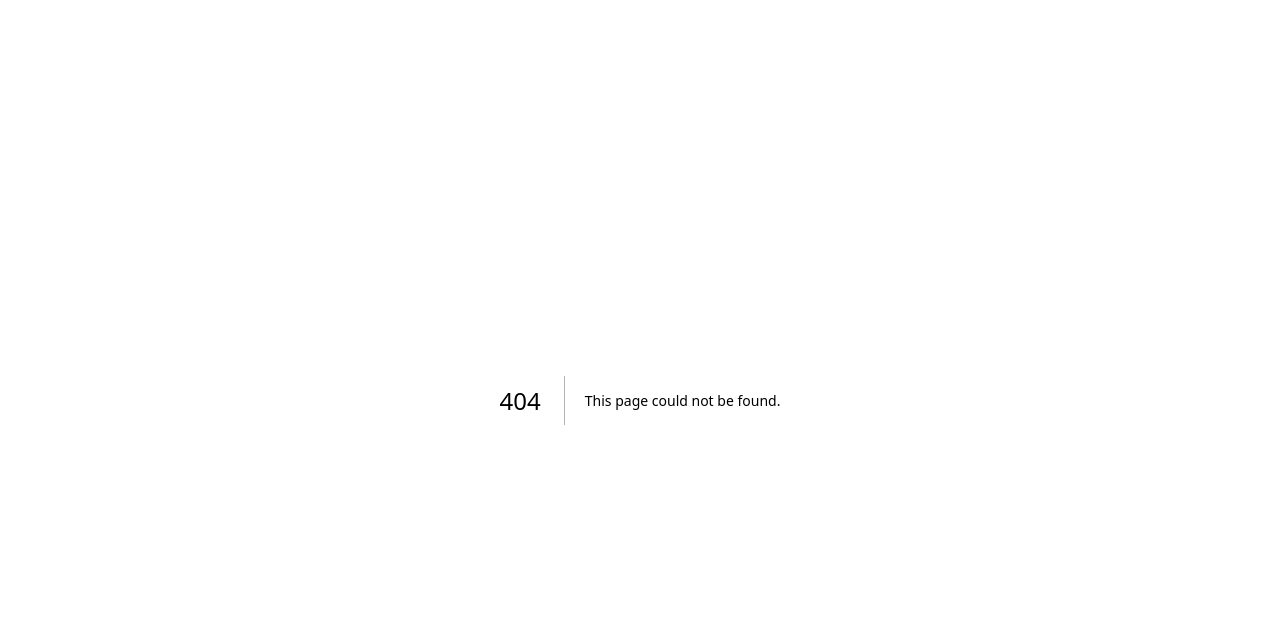
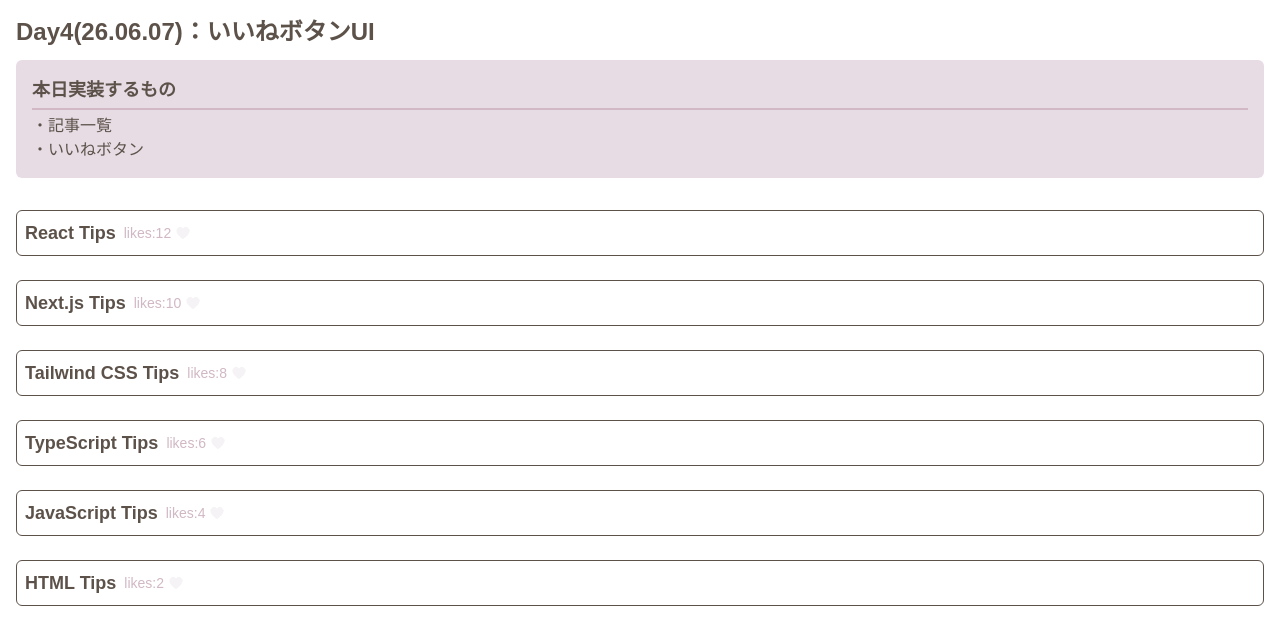
Before and after one commit to mumu-r-i/yoru-coding, a Next.js app: page /react/tan_stack_query/like_button in a window 1280 px wide. Before the commit this address had no page. Shown: the top 644 px of the page. Built offline with nearby package versions, Linux system fonts and the light colour scheme.

Commit message:
Add(260607-likebutton-learn):楽観的UIでいいねボタンを実装

```diff
--- /dev/null
+++ b/src/app/react/tan_stack_query/like_button/page.tsx
@@ -0,0 +1,9 @@
+import { LikeButton } from "../../../../features/react/tan-stack-query/like-button";
+
+export default function LikeButtonPage() {
+  return (
+    <div className="bg-f4f3f4 w-dvw h-dvh text-deepMocha">
+      <LikeButton />
+    </div>
+  );
+}
--- /dev/null
+++ b/src/features/react/tan-stack-query/like-button/components/articles.tsx
@@ -0,0 +1,21 @@
+"use client";
+import { ARTICLES } from "../constants/articles";
+import { LikeButton } from "./like-button";
+import { useLikeButton } from "./like-button/hooks";
+
+export const Articles = () => {
+  return (
+    <div className="flex flex-col gap-6">
+      {ARTICLES.map((article) => (
+        <article
+          key={article.id}
+          className="flex items-center gap-2 p-2 border border-deepMocha rounded-md"
+        >
+          <h2 className="text-lg font-bold">{article.title}</h2>
+
+          <LikeButton initialLikeCount={article.likes} />
+        </article>
+      ))}
+    </div>
+  );
+};
--- /dev/null
+++ b/src/features/react/tan-stack-query/like-button/components/like-button/hooks.ts
@@ -0,0 +1,44 @@
+import { useState } from "react";
+
+type UseLikeButtonProps = {
+  initialLikeCount: number;
+};
+
+export const useLikeButton = ({ initialLikeCount }: UseLikeButtonProps) => {
+  const [isLiked, setIsLiked] = useState(false);
+  const [likeCount, setLikeCount] = useState(initialLikeCount);
+  const [isPending, setIsPending] = useState(false);
+
+  const handleLike = async () => {
+    if (isPending) return;
+
+    const prevLiked = isLiked;
+    const prevLikeCount = likeCount;
+    setIsLiked(!prevLiked);
+
+    setLikeCount((prev) => (prevLiked ? prevLikeCount - 1 : prevLikeCount + 1));
+
+    setIsPending(true);
+    try {
+      await fakeMutation();
+    } catch {
+      setLikeCount(prevLikeCount);
+      setIsLiked(prevLiked);
+    } finally {
+      setIsPending(false);
+    }
+  };
+
+  return {
+    isLiked,
+    likeCount,
+    handleLike,
+  };
+};
+
+const fakeMutation = () =>
+  new Promise((resolve, reject) => {
+    setTimeout(() => {
+      Math.random() > 0.3 ? resolve(true) : reject();
+    }, 1000);
+  });
--- /dev/null
+++ b/src/features/react/tan-stack-query/like-button/components/like-button/index.tsx
@@ -0,0 +1,39 @@
+"use client";
+import { useState } from "react";
+import { useLikeButton } from "./hooks";
+
+type LikeButtonProps = {
+  initialLikeCount: number;
+};
+
+export const LikeButton = ({ initialLikeCount }: LikeButtonProps) => {
+  const { isLiked, likeCount, handleLike } = useLikeButton({
+    initialLikeCount,
+  });
+
+  return (
+    <div className="flex gap-1 items-center">
+      <p className="text-sm text-dustyRose">likes:{likeCount}</p>
+
+      <button
+        className={`${isLiked ? "text-dustyRose" : "text-lilacMist "}`}
+        onClick={handleLike}
+      >
+        <svg
+          xmlns="http://www.w3.org/2000/svg"
+          fill="currentColor"
+          viewBox="0 0 24 24"
+          strokeWidth={1.5}
+          stroke="currentColor"
+          className="size-4"
+        >
+          <path
+            strokeLinecap="round"
+            strokeLinejoin="round"
+            d="M21 8.25c0-2.485-2.099-4.5-4.688-4.5-1.935 0-3.597 1.126-4.312 2.733-.715-1.607-2.377-2.733-4.313-2.733C5.1 3.75 3 5.765 3 8.25c0 7.22 9 12 9 12s9-4.78 9-12Z"
+          />
+        </svg>
+      </button>
+    </div>
+  );
+};
--- /dev/null
+++ b/src/features/react/tan-stack-query/like-button/constants/articles.ts
@@ -0,0 +1,32 @@
+export const ARTICLES = [
+  {
+    id: 1,
+    title: "React Tips",
+    likes: 12,
+  },
+  {
+    id: 2,
+    title: "Next.js Tips",
+    likes: 10,
+  },
+  {
+    id: 3,
+    title: "Tailwind CSS Tips",
+    likes: 8,
+  },
+  {
+    id: 4,
+    title: "TypeScript Tips",
+    likes: 6,
+  },
+  {
+    id: 5,
+    title: "JavaScript Tips",
+    likes: 4,
+  },
+  {
+    id: 6,
+    title: "HTML Tips",
+    likes: 2,
+  },
+];
--- /dev/null
+++ b/src/features/react/tan-stack-query/like-button/constants/index.ts
@@ -0,0 +1,5 @@
+export const LIKE_BUTTON_CONSTANTS = {
+  PAGE_TITLE: "Day4(26.06.07)：いいねボタンUI",
+  REQUIREMENTS_TITLE: "本日実装するもの",
+  REQUIREMENTS_ITEM: ["記事一覧", "いいねボタン"],
+} as const;
--- /dev/null
+++ b/src/features/react/tan-stack-query/like-button/index.tsx
@@ -0,0 +1,30 @@
+import { Articles } from "./components/articles";
+import { LIKE_BUTTON_CONSTANTS } from "./constants";
+
+export const LikeButton = () => {
+  return (
+    <div className="flex flex-col gap-8 p-4">
+      <div className="flex flex-col gap-3">
+        <h1 className="text-2xl font-bold">
+          {LIKE_BUTTON_CONSTANTS.PAGE_TITLE}
+        </h1>
+
+        <div className="p-4 flex flex-col rounded-md bg-lavenderCloud gap-1">
+          <p className="text-lg font-bold">
+            {LIKE_BUTTON_CONSTANTS.REQUIREMENTS_TITLE}
+          </p>
+
+          <div className="w-full border-dustyRose border" />
+
+          <div>
+            {LIKE_BUTTON_CONSTANTS.REQUIREMENTS_ITEM.map((item) => (
+              <p key={item}>・{item}</p>
+            ))}
+          </div>
+        </div>
+      </div>
+
+      <Articles />
+    </div>
+  );
+};
```
